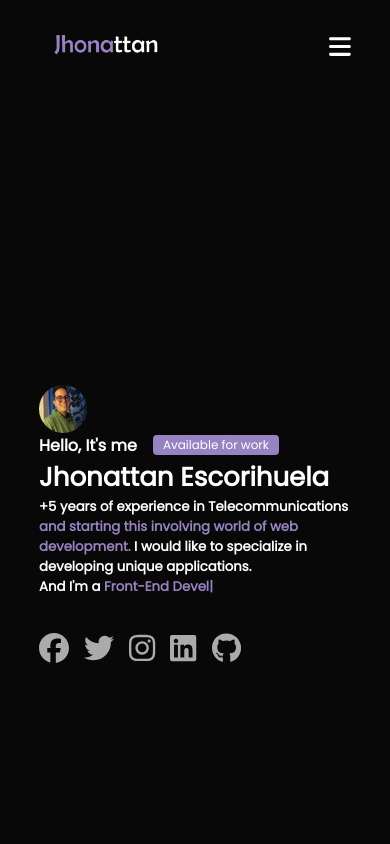
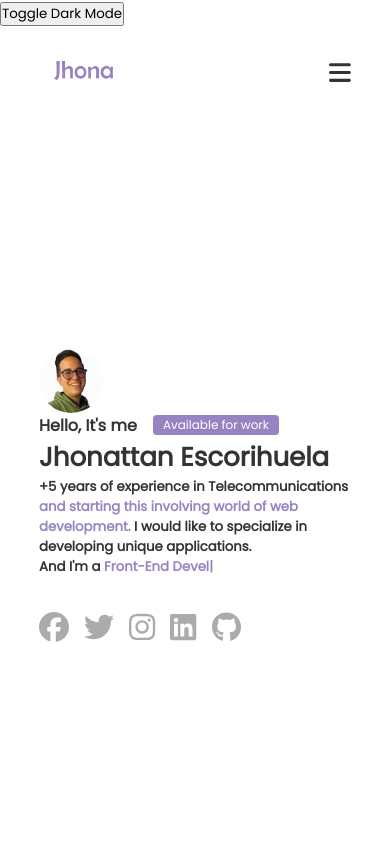
Before and after one commit to JhonattanEscorihuela/Portfolio_v2, a React (Vite) app: page / in a window 390 px wide. Shown: the top 844 px of the page. Built offline with nearby package versions, Linux system fonts and the light colour scheme.

Commit message:
dark mode

```diff
--- a/src/App.jsx
+++ b/src/App.jsx
@@ -1,13 +1,26 @@
-import React from 'react';
+import React, { useState } from 'react';
 import Header from './components/Header/Header';
 import About from './components/About/About';
 import Services from './components/Services/Services';
 import Portfolio from './components/MyWork/Portfolio';
 import Contact from './components/Contact/Contact';
+
+
 import './App.styles.css'
 
+
 function App() {
+
+    const [darkMode, setDarkMode] = useState(false);
+
+    const toggleDarkMode = () => {
+        setDarkMode(!darkMode);
+    };
+
     return (
+
+        <div className={darkMode ? 'dark-mode' : 'light-mode'}>
+            <button onClick={toggleDarkMode}>Toggle Dark Mode</button>
             <div className="App">
                 <Header />
                 <About />
@@ -15,6 +28,8 @@ function App() {
                 <Portfolio />
                 <Contact />
             </div>
+        </div>
+
     );
 }
 
--- a/src/App.styles.css
+++ b/src/App.styles.css
@@ -1,6 +1,12 @@
 @media only screen and (max-width: 600px) {
+
+    .size-12 {
+        width: 4rem;
+        height: 4rem;
+    }
+
     .header-text {
-        margin-top: 100%;
+        margin-top: 80%;
         font-size: 16px;
     }
 
@@ -70,3 +76,16 @@
         font-size: 14px;
     }
 }
+
+.dark-mode {
+    /* Cambia los colores y estilos para el modo oscuro */
+    background-color: #080808;
+    color: #fff;
+}
+
+/* Estilos para el tema claro */
+.light-mode {
+    /* Estilos para el modo claro */
+    background-color: #fff;
+    color: #333;
+}
--- a/src/components/About/About.jsx
+++ b/src/components/About/About.jsx
@@ -1,6 +1,7 @@
 // About.js
 import React, { useState } from 'react';
 import { Link } from 'react-router-dom';
+
 import './About.styles.css'
 
 function About() {
@@ -82,11 +83,14 @@ function About() {
                                     </div>
                                 </li>
                                 <li>
-                                    <span>
+                                    {/* <span>
                                         September 2019 - December 2021
                                     </span>
                                     <div>Telecommunications Project Coordinator
-                                    </div>
+                                    </div> */}
+                                    <Link to={'/experienceWork'} onClick={() => scrollToSection('experienceWork')}>
+                                        See More
+                                    </Link>
                                 </li>
                             </ul>
                         </div>
--- a/src/components/Header/Header.jsx
+++ b/src/components/Header/Header.jsx
@@ -33,12 +33,13 @@ function Header() {
                 <Nav />
 
                 <div className="header-text">
-                    <div>
+                    <div className='in-line'>
                         <img className="rounded-full size-12 mb-4" src="images/perfil.jpg" alt="midudev photo" />
+                        <h4 className='gap-x-4'>Hello, It's me <a className="flex justify-center items-center" href="https://www.linkedin.com/in/jhonattanescorihuela/" target="_blank">
+                            <span className="text-xs font-medium me-2 px-2.5 py-0.5 rounded bg-blue-600 text-white dark:bg-blue-900 dark:text-blue-300">Available for work</span>
+                        </a></h4>
                     </div>
-                    <h4 className='gap-x-4'>Hello, It's me <a className="flex justify-center items-center" href="https://www.linkedin.com/in/jhonattanescorihuela/" target="_blank">
-                        <span className="text-xs font-medium me-2 px-2.5 py-0.5 rounded bg-blue-600 text-white dark:bg-blue-900 dark:text-blue-300">Available for work</span>
-                    </a></h4>
+
                     <h2>Jhonattan Escorihuela</h2>
                     <h5>+5 years of experience in Telecommunications
                         <span> and starting this involving world of web development.
--- a/src/components/Header/Header.styles.css
+++ b/src/components/Header/Header.styles.css
@@ -107,8 +107,8 @@ body {
 }
 
 .size-12 {
-    width: 4rem;
-    height: 4rem;
+    width: 5rem;
+    height: 5rem;
 }
 
 img {
@@ -116,7 +116,17 @@ img {
     display: block;
 }
 
+/* .in-line {
+    display: grid;
+    grid-template-columns: 1fr 1fr;
+    grid-gap: 40px;
+    margin-top: 5px;
+} */
+
 @media only screen and (max-width: 600px) {
+
+
+
 
     .fa-icon {
         display: block;
--- a/src/components/Nav/Nav.jsx
+++ b/src/components/Nav/Nav.jsx
@@ -19,6 +19,7 @@ function Nav() {
             });
         }
     };
+
 
     const openMenu = () => {
         setMenuVisible(true);
```
Also changed, not shown: src/components/Experience/Experience.jsx (added, +18 -0 lines), images/perfil.jpg. Lines whose indentation alone changed are shown as unchanged.
